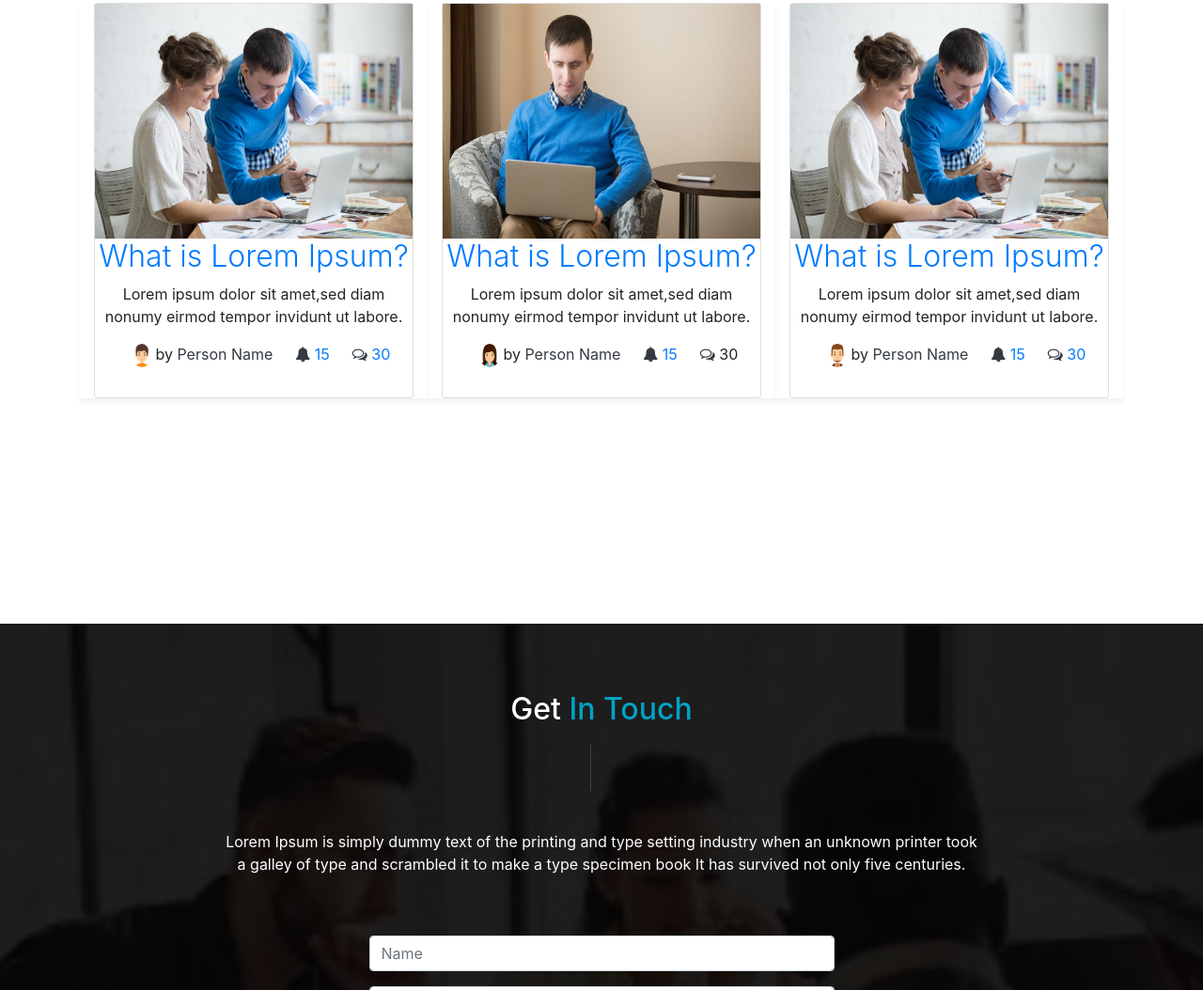
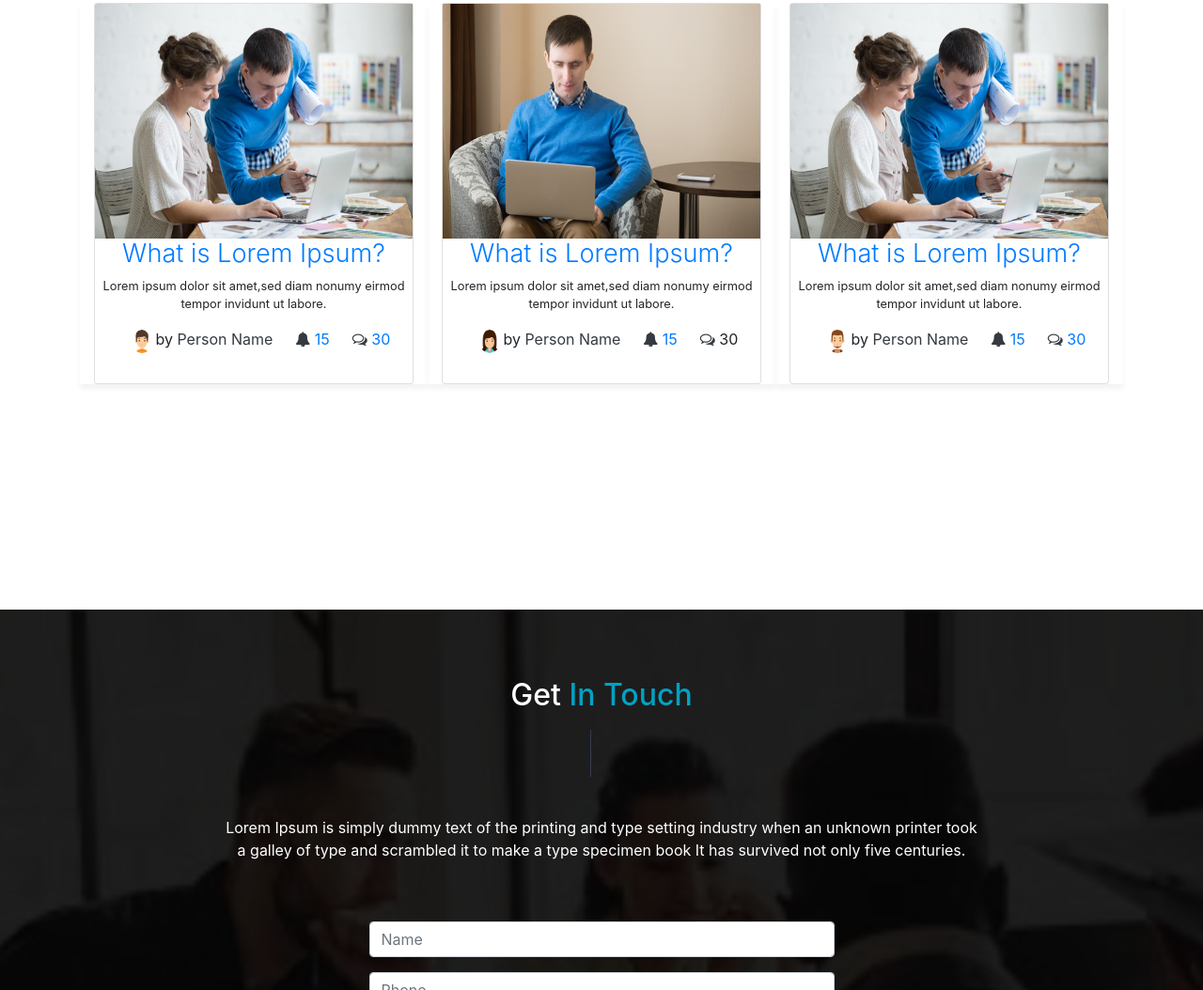
Before and after one commit to EhmeeUd/Zippers, a plain HTML site: page index.html in a window 1280 px wide. Shown: the part 6397-7451 px from the top of the page at 94% size. Drawn offline with nearby package versions, Linux system fonts and the light colour scheme.

Commit message:
added styling

```diff
--- a/index.html
+++ b/index.html
@@ -601,8 +601,8 @@
 
 <div class="card">
 <img src="./img/one.jpg" style="width:; height: 250px;">
-<h2 class="text-center" style="color: #02a2c4 !important; font-weight: 300;"><a href="#">What is Lorem Ipsum?</a></h2>
-<p style="text-align: center;">Lorem ipsum dolor sit amet,sed diam nonumy eirmod tempor invidunt ut labore.</p>
+<h2 class="text-center" style="color: #02a2c4 !important; font-weight: 300; font-size: 1.7rem"><a href="#">What is Lorem Ipsum?</a></h2>
+<p style="text-align: center; font-size: 0.8rem">Lorem ipsum dolor sit amet,sed diam nonumy eirmod tempor invidunt ut labore.</p>
 <ul type="none" style="display:inline-flex;">
   <li>
     <p><img src="img/comments1.png" style="width: 20px; height: 25px; border-radius: 50px;" alt=""> by <a href="#" class="mr-4 text-dark" >Person Name</a></p>
@@ -619,8 +619,8 @@
 
     <div class="card">
       <img src="./img/two.jpg" style="width:; height: 250px;">
-      <h2 class="text-center" style="color: #02a2c4 !important; font-weight: 300;"><a href="#">What is Lorem Ipsum?</a></h2>
-      <p style="text-align: center;">Lorem ipsum dolor sit amet,sed diam nonumy eirmod tempor invidunt ut labore.</p>
+      <h2 class="text-center" style="color: #02a2c4 !important; font-weight: 300; font-size: 1.7rem"><a href="#">What is Lorem Ipsum?</a></h2>
+      <p style="text-align: center; font-size: 0.8rem">Lorem ipsum dolor sit amet,sed diam nonumy eirmod tempor invidunt ut labore.</p>
       <ul type="none" style="display:inline-flex;">
         <li>
           <p><img src="img/comments2.png" style="width: 20px; height: 25px; border-radius: 50px;" alt=""> by <a href="#" class="mr-4 text-dark">Person Name</a></p>
@@ -638,8 +638,8 @@
 
     <div class="card">
       <img src="./img/three.jpg" style="width:; height: 250px;">
-      <h2 class="text-center" style="color: #02a2c4 !important; font-weight: 300;"><a href="#">What is Lorem Ipsum?</a></h2>
-      <p style="text-align: center;" >Lorem ipsum dolor sit amet,sed diam nonumy eirmod tempor invidunt ut labore.</p>
+      <h2 class="text-center" style="color: #02a2c4 !important; font-weight: 300; font-size: 1.7rem"><a href="#">What is Lorem Ipsum?</a></h2>
+      <p style="text-align: center; font-size: 0.8rem" >Lorem ipsum dolor sit amet,sed diam nonumy eirmod tempor invidunt ut labore.</p>
       <ul type="none" style="display:inline-flex;">
         <li>
           <p><img src="./img/comments3.png"  style="width: 20px; height: 25px; border-radius: 50px;" alt=""> by <a href="#" class="mr-4 text-dark">Person Name</a></p>
```
